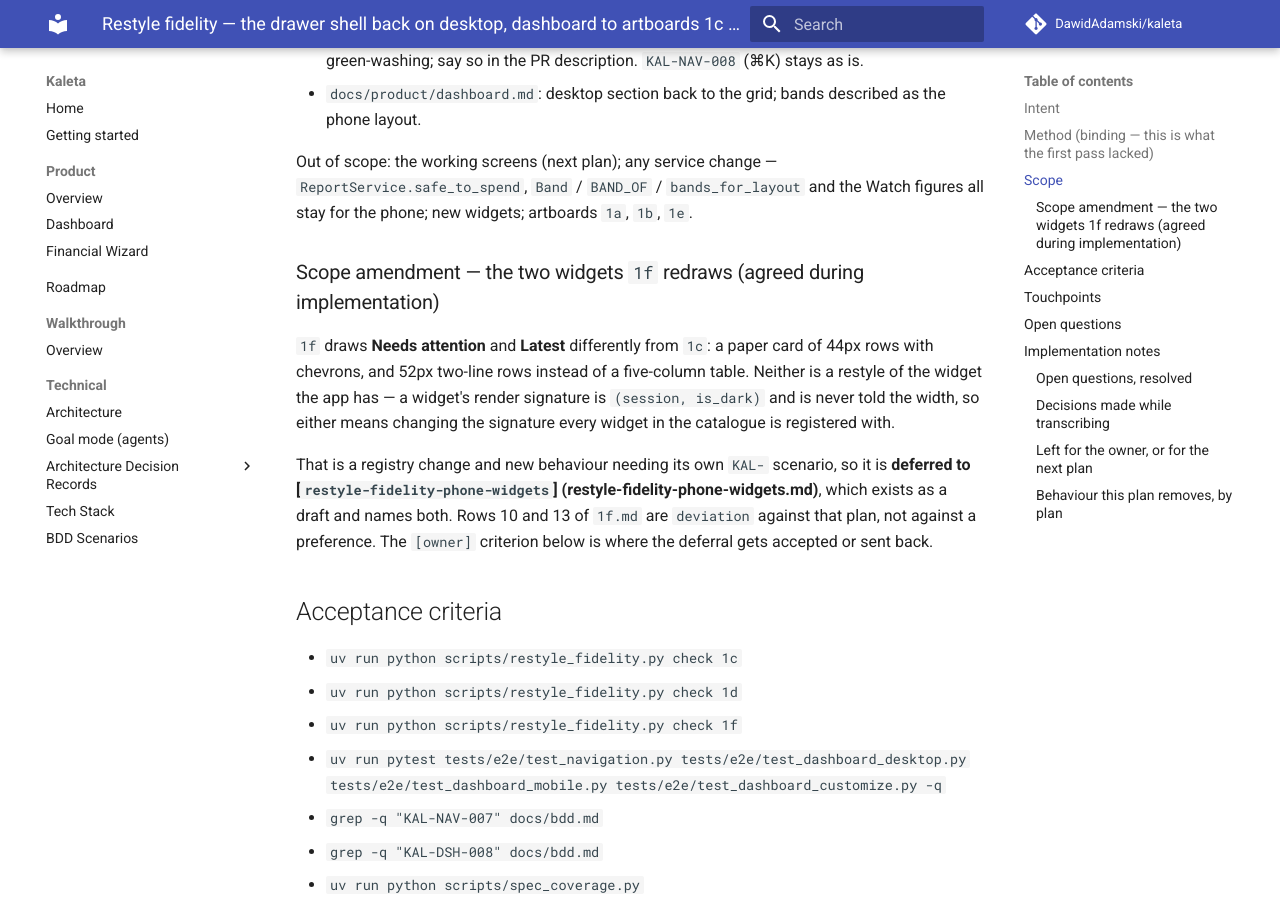
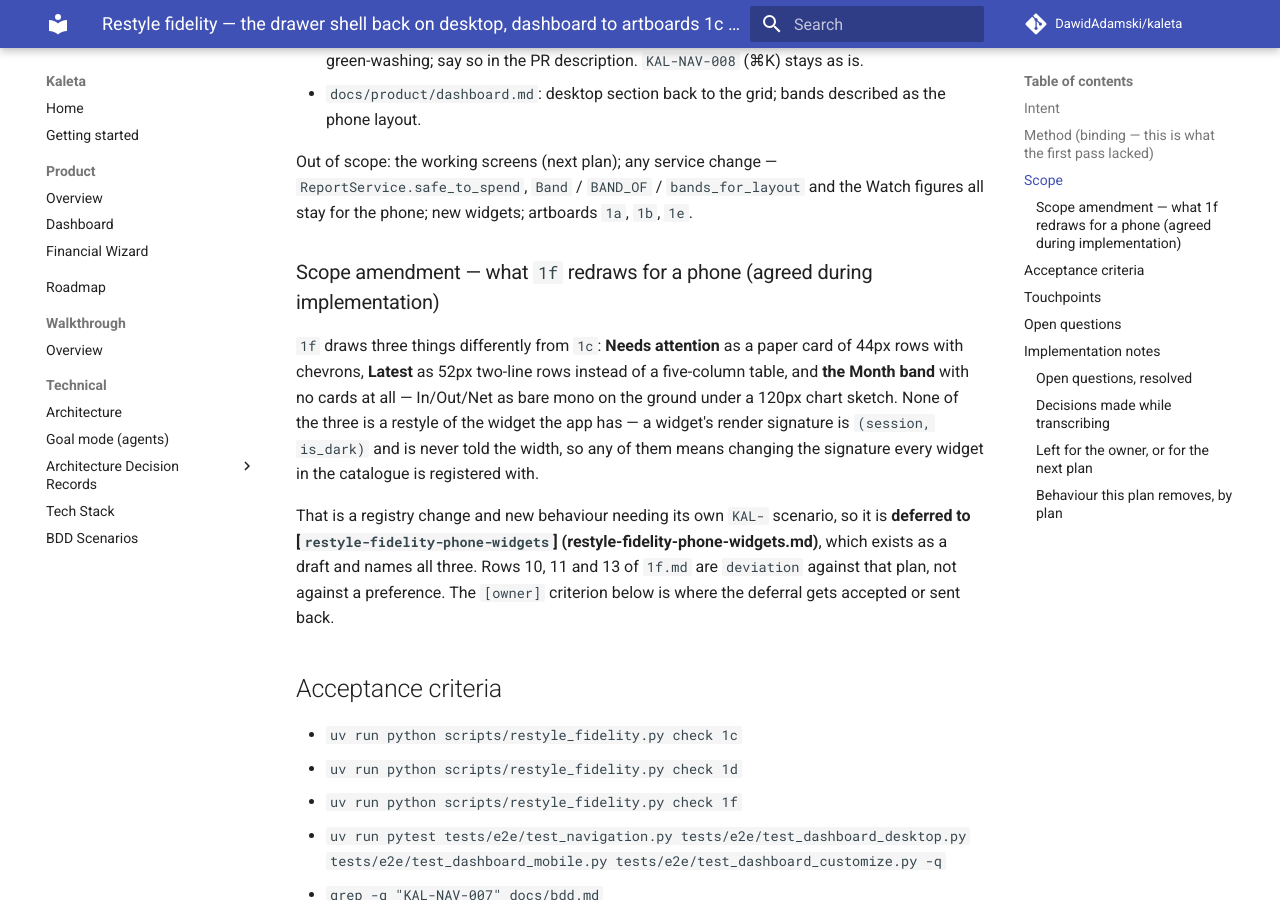
Before and after one commit to DawidAdamski/kaleta, an MkDocs documentation site: the page built from docs/plans/restyle-fidelity-shell-dashboard.md, in a window 1280 px wide and 900 px high, scrolled down 1950 px. Built offline with MkDocs 1.6.1 and Material for MkDocs 9.7.7, drawn with Linux system fonts in a browser that asks for light colours; comment, search, counter and statistics services are not loaded; some of the changed text lies outside the part shown.

Commit message:
docs(restyle): row 11 deferred by name, and the seed's forward dates
The review read `1f.md` row 11 (the Month band drawn without cards) as a
deviation nothing accepts: the scope amendment covered rows 10 and 13,
and row 11's reason — "bands_for_layout groups, it does not re-draw" —
is implementation cost, which rule 12 does not accept.

It has the same root cause as the other two: a widget is not told how
wide the page is. So the amendment, the draft `restyle-fidelity-phone-
widgets` plan and the row itself now name all three, and `1f.md`'s
preamble lists the five structural rows the `[owner]` criterion is for.

`1c.md` row 34 said the app dates a row `09-26` under an eyebrow
reading day 19; the seed dates a month's rows `randint(1, 28)` rather
than up to today, and the row says so now.

Co-Authored-By: Claude Opus 5 (1M context) <noreply@anthropic.com>

```diff
--- a/docs/plans/restyle-fidelity-shell-dashboard.md
+++ b/docs/plans/restyle-fidelity-shell-dashboard.md
@@ -92,19 +92,20 @@ Out of scope: the working screens (next plan); any service change —
 `ReportService.safe_to_spend`, `Band` / `BAND_OF` / `bands_for_layout` and the
 Watch figures all stay for the phone; new widgets; artboards `1a`, `1b`, `1e`.
 
-### Scope amendment — the two widgets `1f` redraws (agreed during implementation)
+### Scope amendment — what `1f` redraws for a phone (agreed during implementation)
 
-`1f` draws **Needs attention** and **Latest** differently from `1c`: a paper
-card of 44px rows with chevrons, and 52px two-line rows instead of a
-five-column table. Neither is a restyle of the widget the app has — a
-widget's render signature is `(session, is_dark)` and is never told the
-width, so either means changing the signature every widget in the catalogue
-is registered with.
+`1f` draws three things differently from `1c`: **Needs attention** as a paper
+card of 44px rows with chevrons, **Latest** as 52px two-line rows instead of
+a five-column table, and **the Month band** with no cards at all — In/Out/Net
+as bare mono on the ground under a 120px chart sketch. None of the three is
+a restyle of the widget the app has — a widget's render signature is
+`(session, is_dark)` and is never told the width, so any of them means
+changing the signature every widget in the catalogue is registered with.
 
 That is a registry change and new behaviour needing its own `KAL-` scenario,
 so it is **deferred to [`restyle-fidelity-phone-widgets`]
-(restyle-fidelity-phone-widgets.md)**, which exists as a draft and names
-both. Rows 10 and 13 of `1f.md` are `deviation` against that plan, not
+(restyle-fidelity-phone-widgets.md)**, which exists as a draft and names all
+three. Rows 10, 11 and 13 of `1f.md` are `deviation` against that plan, not
 against a preference. The `[owner]` criterion below is where the deferral
 gets accepted or sent back.
 
@@ -259,9 +260,9 @@ gets accepted or sent back.
 - **`1f`'s phone-only renderings.** Deferred by the scope amendment above
   to [`restyle-fidelity-phone-widgets`](restyle-fidelity-phone-widgets.md),
   drafted in this PR: "Needs attention" as a paper card of 44px rows with
-  chevrons, and "Latest" as two-line rows instead of a five-column table.
-  Recorded as `deviation` rows 10 and 13 of `1f.md`, each pointing at that
-  plan.
+  chevrons, "Latest" as two-line rows instead of a five-column table, and
+  the Month band with no cards under it. Recorded as `deviation` rows 10,
+  11 and 13 of `1f.md`, each pointing at that plan.
 - **The phone tab bar.** Scope excludes it in as many words ("Shell,
   < `md`: unchanged"). `1f` draws it 72px tall with a 52px ink centre disc;
   what shipped is 61px with a 44px accent disc, and the labels differ
```
Also changed, not shown: docs/design/restyle/fidelity/1c.md (+1 -1 lines), docs/design/restyle/fidelity/1f.md (+8 -1 lines), docs/plans/restyle-fidelity-phone-widgets.md (+14 -6 lines).
